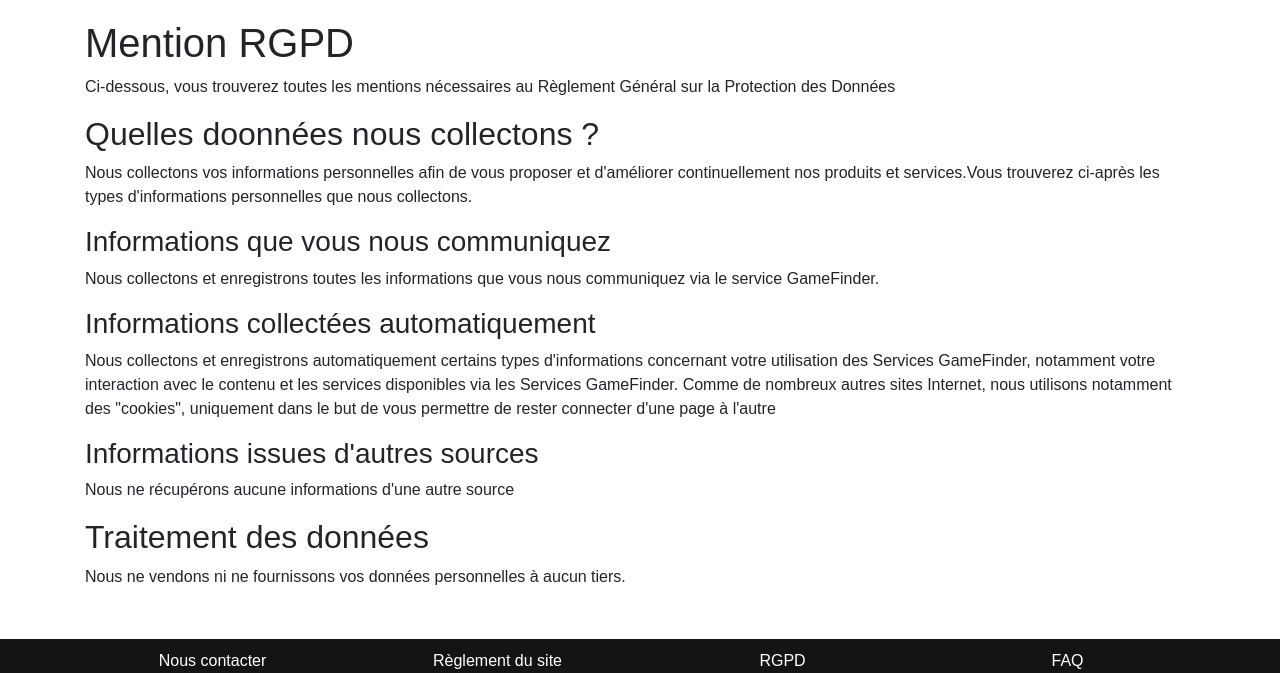
After one commit to MythMega/GameFinder, a PHP site: page /rgpd.html in a window 1280 px wide. The commit adds this page. Shown: the part 277-950 px from the top of the page. Run offline with PHP 8.4, Linux system fonts and the light colour scheme.

Commit message:
remove fixed-bottom class for footer

```diff
--- a/www/css/style.css
+++ b/www/css/style.css
@@ -14,6 +14,7 @@
 
 .full_page_banner_container {
     height: auto;
+    padding-bottom: 10px;
 }
 
 footer {
@@ -58,7 +59,7 @@ footer {
 }
 
 .spacer-20 {
-    height: 20px;
+    height: 20%;
 }
 
 .tag-choice input {
@@ -71,3 +72,8 @@ footer {
     height: 2em;
     margin-bottom: 25px;
 }
+
+
+#fp-content {
+    padding-bottom: 100px;
+}
--- a/www/index.html
+++ b/www/index.html
@@ -243,7 +243,7 @@
 
     <div class="container">
     </div>
-    <footer class="fixed-bottom">
+    <footer class="">
         <div class="container">
           <div class="row text-centered">
             <div class="col-sm-12 col-md-6 col-lg-3">
--- /dev/null
+++ b/www/rgpd.html
@@ -0,0 +1,94 @@
+<!DOCTYPE html>
+<html lang="fr">
+<head>
+  <title>GF</title>
+  <meta charset="utf-8">
+  <meta name="viewport" content="width=device-width, initial-scale=1">
+  <!-- my css -->
+  <link rel="stylesheet" href="./css/style.css">
+  <!-- Bootstrap -->
+  <link rel="stylesheet" href="./css/bootstrap.css">
+  <!-- jQuery library -->
+  <script src="./js/jquery.min.js"></script>
+
+  <!-- Popper JS -->
+  <script src="./js/popper.min.js"></script>
+
+  <!-- Latest compiled JavaScript -->
+  <script src="./js/bootstrap.min.js"></script>
+
+</head>
+<body>
+
+<!-- Menu de base -->
+    <nav class="navbar navbar-expand-lg navbar-dark bg-dark">
+      <a class="navbar-brand" href="#">Navbar</a>
+      <button class="navbar-toggler" type="button" data-toggle="collapse" data-target="#navbarNavDropdown" aria-controls="navbarNavDropdown" aria-expanded="false" aria-label="Toggle navigation">
+        <span class="navbar-toggler-icon"></span>
+      </button>
+      <div class="collapse navbar-collapse" id="navbarNavDropdown">
+        <ul class="navbar-nav">
+          <li class="nav-item active">
+            <a class="nav-link" href="#">Home <span class="sr-only">(current)</span></a>
+          </li>
+          <li class="nav-item">
+            <a class="nav-link" href="#">Features</a>
+          </li>
+          <li class="nav-item">
+            <a class="nav-link" href="#">Pricing</a>
+          </li>
+          <li class="nav-item dropdown">
+            <a class="nav-link dropdown-toggle" href="#" id="navbarDropdownMenuLink" data-toggle="dropdown" aria-haspopup="true" aria-expanded="false">
+              Dropdown link
+            </a>
+            <div class="dropdown-menu" aria-labelledby="navbarDropdownMenuLink">
+              <a class="dropdown-item" href="#">Action</a>
+              <a class="dropdown-item" href="#">Another action</a>
+              <a class="dropdown-item" href="#">Something else here</a>
+            </div>
+          </li>
+        </ul>
+      </div>
+    </nav>
+    <div class="banner_container banner_banner_container"></div>
+
+    <div class="container fp-content">
+            <h1 class="centered">
+                Mention RGPD
+            </h1>
+            <p>
+                Ci-dessous, vous trouverez toutes les mentions nécessaires au Règlement Général sur la Protection des Données
+            </p>
+            <h2>Quelles doonnées nous collectons ?</h2>
+            <p>Nous collectons vos informations personnelles afin de vous proposer et d'améliorer continuellement nos produits et services.Vous trouverez ci-après les types d'informations personnelles que nous collectons.</p>
+            <h3>Informations que vous nous communiquez</h3>
+            <p>Nous collectons et enregistrons toutes les informations que vous nous communiquez via le service GameFinder.</p>
+            <h3>Informations collectées automatiquement</h3>
+            <p>Nous collectons et enregistrons automatiquement certains types d'informations concernant votre utilisation des Services GameFinder, notamment votre interaction avec le contenu et les services disponibles via les Services GameFinder. Comme de nombreux autres sites Internet, nous utilisons notamment des "cookies", uniquement dans le but de vous permettre de rester connecter d'une page à l'autre</p>
+            <h3>Informations issues d'autres sources</h3>
+            <p>Nous ne récupérons aucune informations d'une autre source</p>
+            <h2>Traitement des données</h2>
+            <p>Nous ne vendons ni ne fournissons vos données personnelles à aucun tiers.</p>
+        </div>
+        <div class="spacer-20"></div>
+        <footer class="m">
+            <div class="container">
+              <div class="row text-centered">
+                <div class="col-sm-12 col-md-6 col-lg-3">
+                  <a class="footer-link" href="mailto:mythmegass@gmail.com">Nous contacter</a>
+                </div>
+                <div class="col-sm-12 col-md-6 col-lg-3">
+                  <a class="footer-link" href="rules.html">Règlement du site</a>
+                </div>
+                <div class="col-sm-12 col-md-6 col-lg-3">
+                  <a class="footer-link" href="rgpd.html">RGPD</a>
+                </div>
+                <div class="col-sm-12 col-md-6 col-lg-3">
+                  <a class="footer-link" href="faq.html">FAQ</a>
+                </div>
+                </div>
+              </div>
+            </div>
+          </footer>
+    </body>
+    </html>
```
